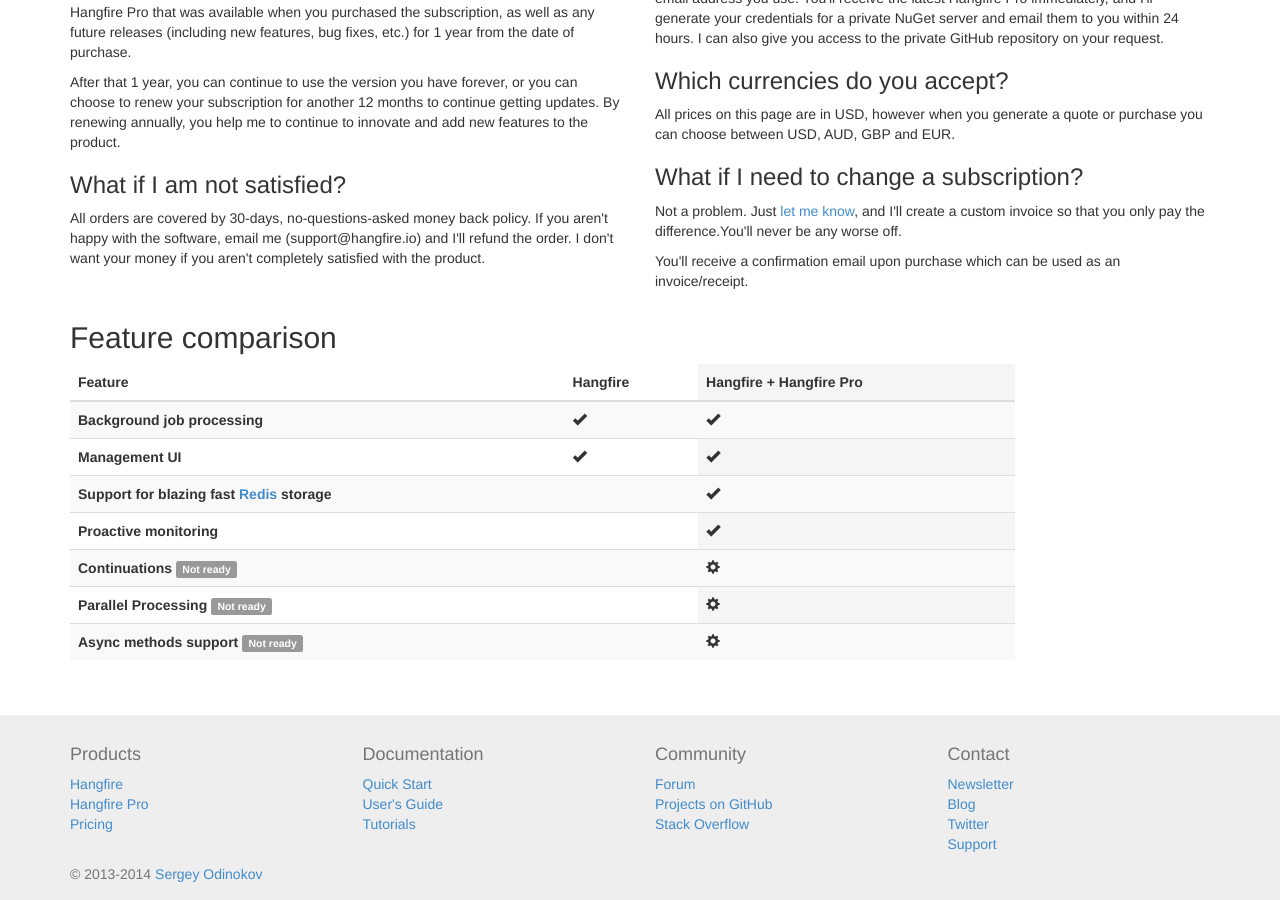
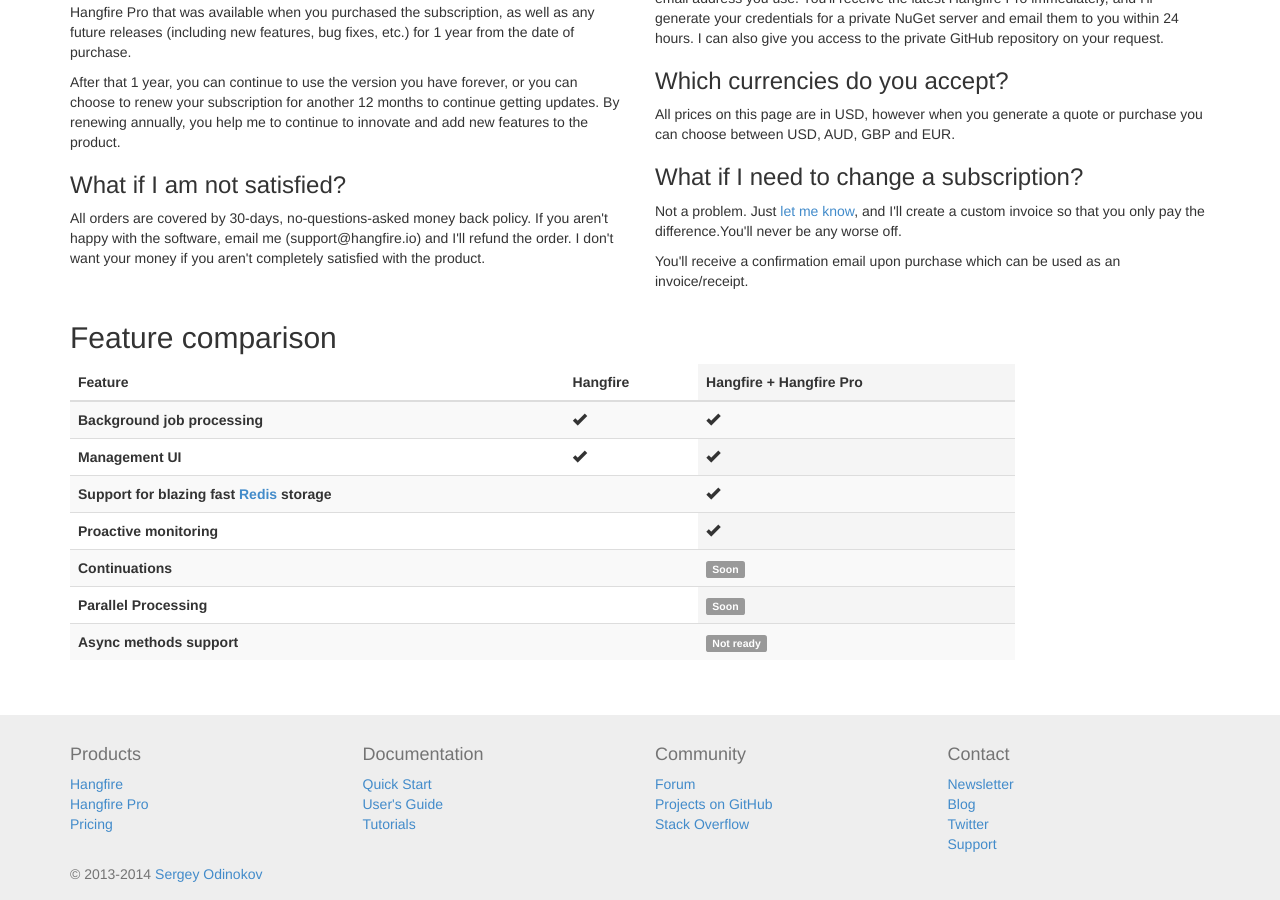
Before and after one commit to HangfireIO/Hangfire.io, a Jekyll site: the page built from pricing/index.md, in a window 1280 px wide and 900 px high, scrolled down 1044 px. Built offline with Jekyll 4.4.1, drawn with Linux system fonts in a browser that asks for light colours; nearby versions of some CDN libraries; Markdown is read by kramdown in place of the engine named in the settings.

Commit message:
Update feature comparison

```diff
--- a/pricing/index.md
+++ b/pricing/index.md
@@ -206,19 +206,19 @@
                         <td><i class="glyphicon glyphicon-ok"></i></td>
                     </tr>
                     <tr>
-                        <th>Continuations <span class="label label-default">Not ready</span></th>
+                        <th>Continuations</th>
                         <td></td>
-                        <td><i class="glyphicon glyphicon-cog" title="Under construction"></i></td>
+                        <td><span class="label label-default">Soon</span></td>
                     </tr>
                     <tr>
-                        <th>Parallel Processing <span class="label label-default">Not ready</span></th>
+                        <th>Parallel Processing</th>
                         <td></td>
-                        <td><i class="glyphicon glyphicon-cog" title="Under construction"></i></td>
+                        <td><span class="label label-default">Soon</span></td>
                     </tr>
                     <tr>
-                        <th>Async methods support <span class="label label-default">Not ready</span></th>
+                        <th>Async methods support</th>
                         <td></td>
-                        <td><i class="glyphicon glyphicon-cog" title="Under construction"></i></td>
+                        <td><span class="label label-default">Not ready</span></td>
                     </tr>
                 </tbody>
             </table>
```
